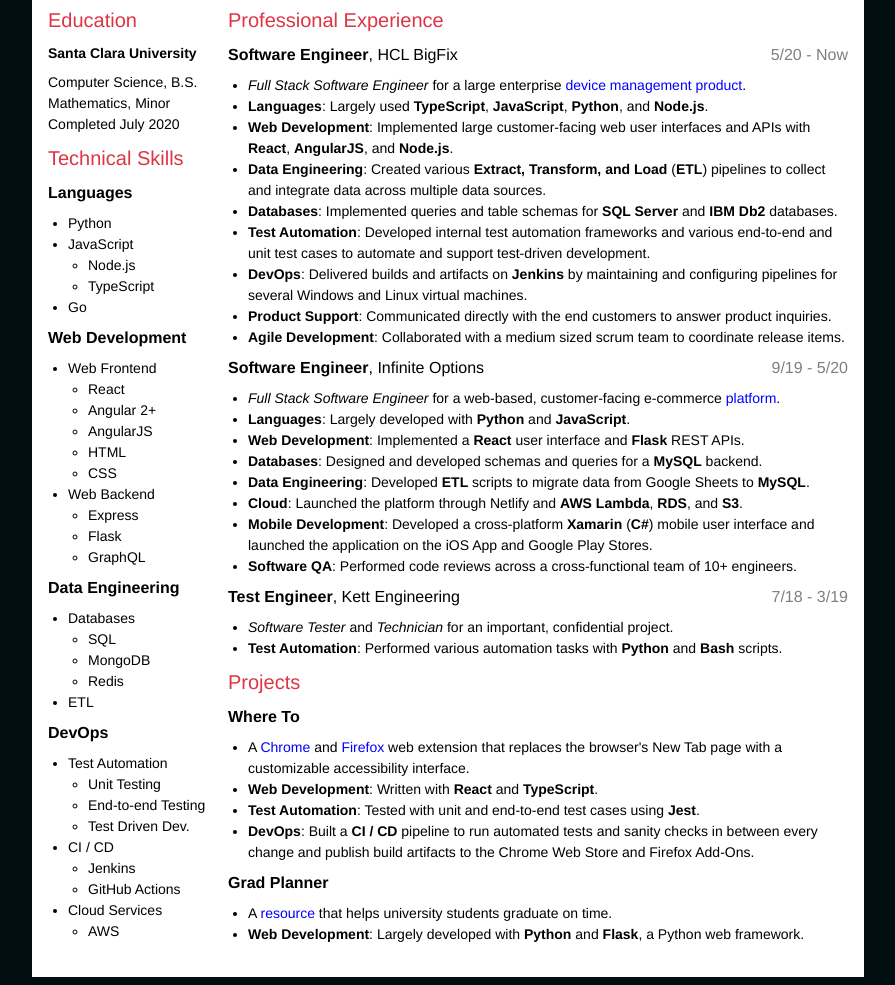
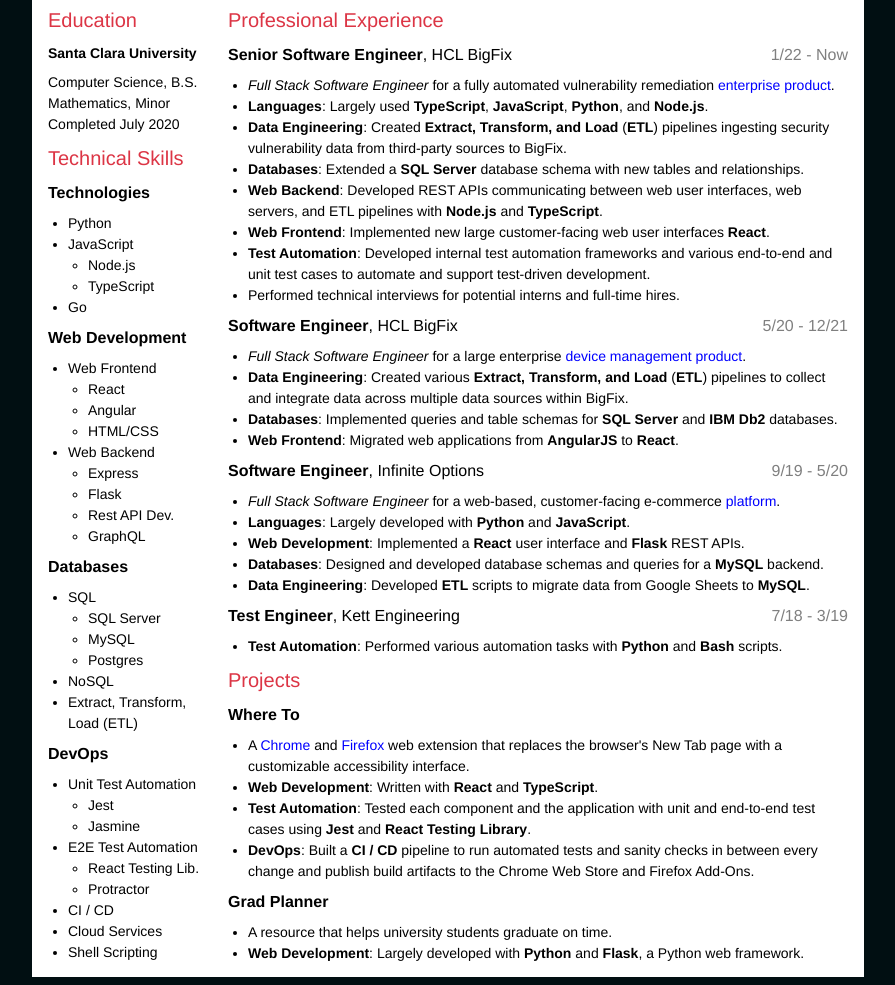
Before and after one commit to park-junha/resume, a plain HTML site: page index.html in a window 1280 px wide. Shown: the part 103-1088 px from the top of the page, without its empty margins (192-1087 px from the left). Drawn offline with Linux system fonts and the light colour scheme.

Commit message:
Update resume (#1)

```diff
--- a/index.html
+++ b/index.html
@@ -57,7 +57,7 @@
           alt='ml'
           class='resume-header-logo'
         />
-        jpark3@scu.edu
+          jpark3@alumni.scu.edu
         <br />
         <img
           src='static/img/call.png'
@@ -85,7 +85,7 @@
         <div class='resume-text'>Completed July 2020</div>
       </p>
       <h2 class='resume-body-header'>Technical Skills</h2>
-      <h3><strong>Languages</strong></h3>
+      <h3><strong>Technologies</strong></h3>
       <ul class='resume-text bottom-spacing'>
         <li>Python</li>
         <li>JavaScript</li>
@@ -100,45 +100,49 @@
         <li>Web Frontend</li>
         <ul class='resume-text'>
           <li>React</li>
-          <li>Angular 2+</li>
+          <li>Angular</li>
+          <!--
           <li>AngularJS</li>
-          <li>HTML</li>
+          -->
+          <li>HTML/CSS</li>
+          <!--
           <li>CSS</li>
+          -->
         </ul>
         <li>Web Backend</li>
         <ul class='resume-text'>
           <li>Express</li>
           <li>Flask</li>
+          <li>Rest API Dev.</li>
           <li>GraphQL</li>
         </ul>
       </ul>
-      <h3><strong>Data Engineering</strong></h3>
+      <h3><strong>Databases</strong></h3>
       <ul class='resume-text bottom-spacing'>
-        <li>Databases</li>
+        <li>SQL</li>
         <ul class='resume-text'>
-          <li>SQL</li>
-          <li>MongoDB</li>
-          <li>Redis</li>
+          <li>SQL Server</li>
+          <li>MySQL</li>
+          <li>Postgres</li>
         </ul>
-        <li>ETL</li>
+        <li>NoSQL</li>
+        <li>Extract, Transform, Load (ETL)</li>
       </ul>
       <h3><strong>DevOps</strong></h3>
       <ul class='resume-text bottom-spacing'>
-        <li>Test Automation</li>
+        <li>Unit Test Automation</li>
         <ul class='resume-text'>
-          <li>Unit Testing</li>
-          <li>End-to-end Testing</li>
-          <li>Test Driven Dev.</li>
+          <li>Jest</li>
+          <li>Jasmine</li>
+        </ul>
+        <li>E2E Test Automation</li>
+        <ul class='resume-text'>
+          <li>React Testing Lib.</li>
+          <li>Protractor</li>
         </ul>
         <li>CI / CD</li>
-        <ul class='resume-text'>
-          <li>Jenkins</li>
-          <li>GitHub Actions</li>
-        </ul>
         <li>Cloud Services</li>
-        <ul class='resume-text'>
-          <li>AWS</li>
-        </ul>
+        <li>Shell Scripting</li>
       </ul>
       <!--h2 class='resume-body-header'>Relevant Projects</h2>
       <ul class='resume-text bottom-spacing'>
@@ -159,8 +163,8 @@
       </ul-->
       <h2 class='resume-body-header'>Professional Experience</h2>
       <h3>
-        <strong>Software Engineer</strong>, HCL BigFix
-        <span class='resume-date-range'>5/20 - Now</span>
+        <strong>Senior Software Engineer</strong>, HCL BigFix
+        <span class='resume-date-range'>1/22 - Now</span>
       </h3>
       <!--h4>BigFix Insights</h4>
       <ul class='resume-text bottom-spacing'>
@@ -171,15 +175,32 @@
       </ul>
       <h4>BigFix WebUI</h4-->
       <ul class='resume-text bottom-spacing'>
+        <li><i>Full Stack Software Engineer</i> for a fully automated vulnerability remediation <a href='https://www.hcltechsw.com/bigfix/ivr-home' target='_blank' rel='noopener noreferrer'>enterprise product</a>.</li>
+        <li><strong>Languages</strong>: Largely used <strong>TypeScript</strong>, <strong>JavaScript</strong>, <strong>Python</strong>, and <strong>Node.js</strong>.</li>
+        <li><strong>Data Engineering</strong>: Created <strong>Extract, Transform, and Load</strong> (<strong>ETL</strong>) pipelines ingesting security vulnerability data from third-party sources to BigFix.</li>
+        <li><strong>Databases</strong>: Extended a <strong>SQL Server</strong> database schema with new tables and relationships.</li>
+        <li><strong>Web Backend</strong>: Developed REST APIs communicating between web user interfaces, web servers, and ETL pipelines with <strong>Node.js</strong> and <strong>TypeScript</strong>.</li>
+        <li><strong>Web Frontend</strong>: Implemented new large customer-facing web user interfaces <strong>React</strong>.</li>
+        <li><strong>Test Automation</strong>: Developed internal test automation frameworks and various end-to-end and unit test cases to automate and support test-driven development.</li>
+        <li>Performed technical interviews for potential interns and full-time hires.</li>
+        <!--li><strong>DevOps</strong>: Delivered builds and artifacts on <strong>Jenkins</strong> by maintaining and configuring pipelines for several Windows and Linux virtual machines.</li>
+        <!li><strong>Product Support</strong>: Communicated directly with the end customers to answer product inquiries.</li>
+        <!li><strong>Agile Development</strong>: Collaborated with a medium sized scrum team to coordinate release items.</li-->
+      </ul>
+      <h3>
+        <strong>Software Engineer</strong>, HCL BigFix
+        <span class='resume-date-range'>5/20 - 12/21</span>
+      </h3>
+      <ul class='resume-text bottom-spacing'>
         <li><i>Full Stack Software Engineer</i> for a large enterprise <a href='https://www.hcltechsw.com/products/bigfix' target='_blank' rel='noopener noreferrer'>device management product</a>.</li>
-        <li><strong>Languages</strong>: Largely used <strong>TypeScript</strong>, <strong>JavaScript</strong>, <strong>Python</strong>, and <strong>Node.js</strong>.</li>
-        <li><strong>Web Development</strong>: Implemented large customer-facing web user interfaces and APIs with <strong>React</strong>, <strong>AngularJS</strong>, and <strong>Node.js</strong>.</li>
-        <li><strong>Data Engineering</strong>: Created various <strong>Extract, Transform, and Load</strong> (<strong>ETL</strong>) pipelines to collect and integrate data across multiple data sources.</li>
+        <li><strong>Data Engineering</strong>: Created various <strong>Extract, Transform, and Load</strong> (<strong>ETL</strong>) pipelines to collect and integrate data across multiple data sources within BigFix.</li>
         <li><strong>Databases</strong>: Implemented queries and table schemas for <strong>SQL Server</strong> and <strong>IBM Db2</strong> databases.</li>
+        <li><strong>Web Frontend</strong>: Migrated web applications from <strong>AngularJS</strong> to <strong>React</strong>.</li>
+        <!--li><strong>Data Engineering</strong>: Created various <strong>Extract, Transform, and Load</strong> (<strong>ETL</strong>) pipelines to collect and integrate data across multiple data sources.</li>
         <li><strong>Test Automation</strong>: Developed internal test automation frameworks and various end-to-end and unit test cases to automate and support test-driven development.</li>
         <li><strong>DevOps</strong>: Delivered builds and artifacts on <strong>Jenkins</strong> by maintaining and configuring pipelines for several Windows and Linux virtual machines.</li>
         <li><strong>Product Support</strong>: Communicated directly with the end customers to answer product inquiries.</li>
-        <li><strong>Agile Development</strong>: Collaborated with a medium sized scrum team to coordinate release items.</li>
+        <li><strong>Agile Development</strong>: Collaborated with a medium sized scrum team to coordinate release items.</li-->
       </ul>
       <h3>
         <strong>Software Engineer</strong>, Infinite Options
@@ -189,11 +210,11 @@
         <li><i>Full Stack Software Engineer</i> for a web-based, customer-facing e-commerce <a href='https://preptoyourdoor.netlify.app/' target='_blank' rel='noopener noreferrer'>platform</a>.</li>
         <li><strong>Languages</strong>: Largely developed with <strong>Python</strong> and <strong>JavaScript</strong>.</li>
         <li><strong>Web Development</strong>: Implemented a <strong>React</strong> user interface and <strong>Flask</strong> REST APIs.</li>
-        <li><strong>Databases</strong>: Designed and developed schemas and queries for a <strong>MySQL</strong> backend.</li>
+        <li><strong>Databases</strong>: Designed and developed database schemas and queries for a <strong>MySQL</strong> backend.</li>
         <li><strong>Data Engineering</strong>: Developed <strong>ETL</strong> scripts to migrate data from Google Sheets to <strong>MySQL</strong>.</li>
-        <li><strong>Cloud</strong>: Launched the platform through Netlify and <strong>AWS Lambda</strong>, <strong>RDS</strong>, and <strong>S3</strong>.</li>
-        <li><strong>Mobile Development</strong>: Developed a cross-platform <strong>Xamarin</strong> (<strong>C#</strong>) mobile user interface and launched the application on the iOS App and Google Play Stores.</li>
-        <li><strong>Software QA</strong>: Performed code reviews across a cross-functional team of 10+ engineers.</li>
+        <!--li><strong>Cloud</strong>: Launched the platform through Netlify and <strong>AWS Lambda</strong>, <strong>RDS</strong>, and <strong>S3</strong>.</li-->
+        <!--li><strong>Mobile Development</strong>: Developed a cross-platform <strong>Xamarin</strong> (<strong>C#</strong>) mobile user interface and launched the application on the iOS App and Google Play Stores.</li-->
+        <!--li><strong>Software QA</strong>: Performed code reviews across a cross-functional team of 10+ engineers.</li-->
       </ul>
       <!--h3>
         <strong>Software Team Lead</strong>, Grad Planner
@@ -211,7 +232,9 @@
         <span class='resume-date-range'>7/18 - 3/19</span>
       </h3>
       <ul class='resume-text bottom-spacing'>
+        <!--
         <li><i>Software Tester</i> and <i>Technician</i> for an important, confidential project.</li>
+        -->
         <li><strong>Test Automation</strong>: Performed various automation tasks with <strong>Python</strong> and <strong>Bash</strong> scripts.</li>
       </ul>
       <h2 class='resume-body-header'>Projects</h2>
@@ -221,14 +244,15 @@
       <ul class='resume-text bottom-spacing'>
         <li>A <a href='https://chrome.google.com/webstore/detail/where-to/kdhcodpjaffhbbphkahnkbllddjihima' target='_blank' rel='noopener noreferrer'>Chrome</a> and <a href='https://addons.mozilla.org/en-US/firefox/addon/where-to/' target='_blank' rel='noopener noreferrer'>Firefox</a> web extension that replaces the browser's New Tab page with a customizable accessibility interface.</li>
         <li><strong>Web Development</strong>: Written with <strong>React</strong> and <strong>TypeScript</strong>.</li>
-        <li><strong>Test Automation</strong>: Tested with unit and end-to-end test cases using <strong>Jest</strong>.</li>
+        <li><strong>Test Automation</strong>: Tested each component and the application with unit and end-to-end test cases using <strong>Jest</strong> and <strong>React Testing Library</strong>.</li>
         <li><strong>DevOps</strong>: Built a <strong>CI / CD</strong> pipeline to run automated tests and sanity checks in between every change and publish build artifacts to the Chrome Web Store and Firefox Add-Ons.</li>
       </ul>
       <h3>
         <strong>Grad Planner</strong>
       </h3>
       <ul class='resume-text bottom-spacing'>
-        <li>A <a href='http://gradplanner.us/' target='_blank' rel='noopener noreferrer'>resource</a> that helps university students graduate on time.</li>
+        <!--li>A <a href='http://gradplanner.us/' target='_blank' rel='noopener noreferrer'>resource</a> that helps university students graduate on time.</li-->
+        <li>A resource that helps university students graduate on time.</li>
         <li><strong>Web Development</strong>: Largely developed with <strong>Python</strong> and <strong>Flask</strong>, a Python web framework.</li>
       </ul>
     </div>
```
